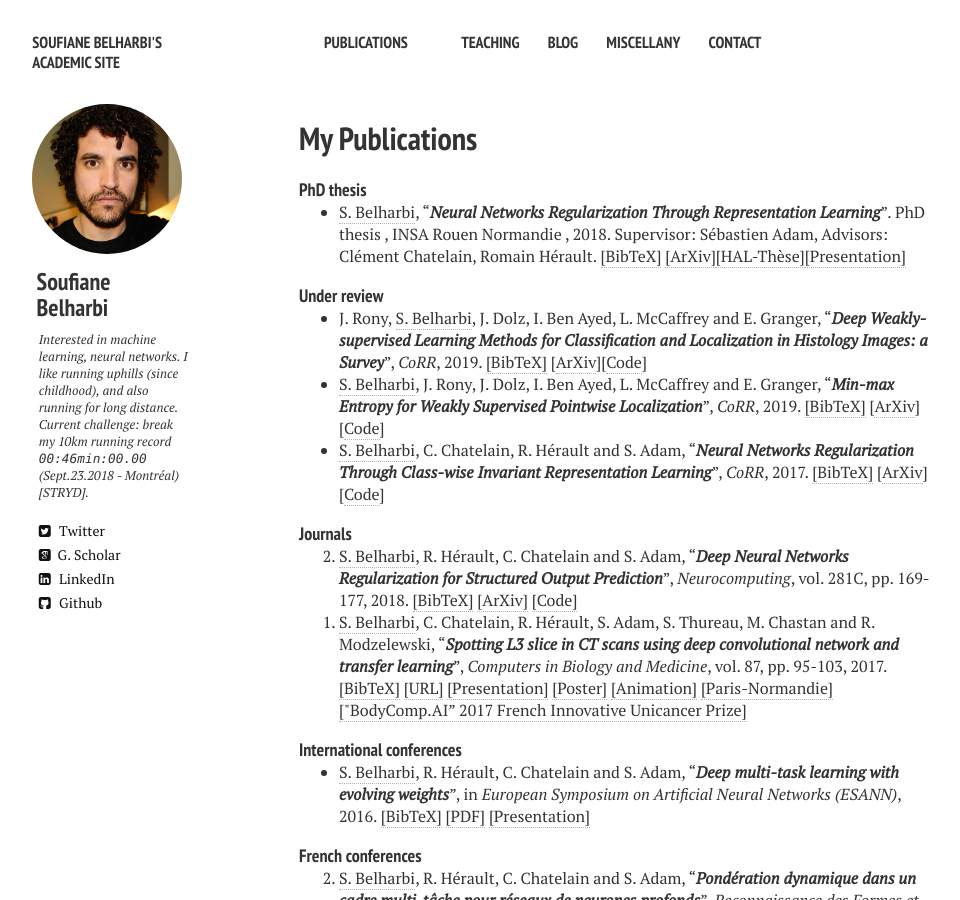
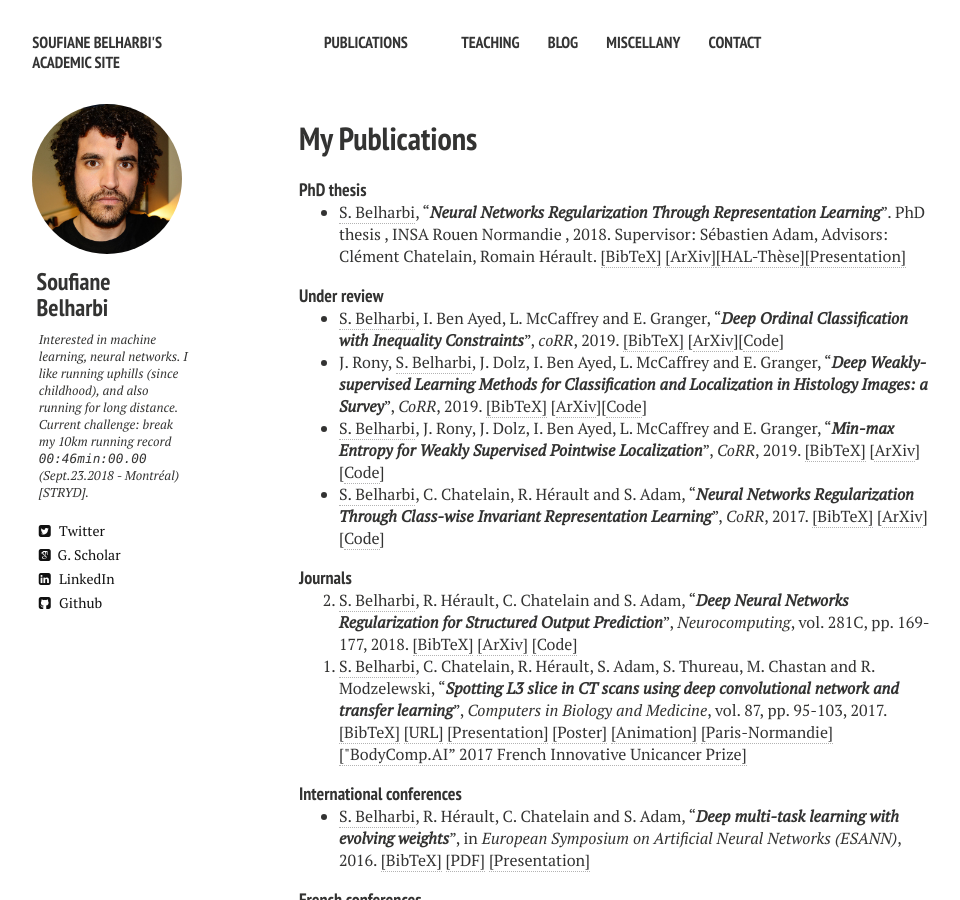
Before and after one commit to sbelharbi/sbelharbi.github.io, a Jekyll site: the page built from publications.md, in a window 1280 px wide and 900 px high. Shown: the whole window, without its empty margins (21-981 px from the left). Built offline with Jekyll 4.4.1, drawn with Linux system fonts in a browser that asks for light colours; nearby versions of some CDN libraries.

Commit message:
add arxiv 1911.10720.

```diff
--- a/_layouts/publications.html
+++ b/_layouts/publications.html
@@ -112,6 +112,26 @@ Supervisor: Sébastien Adam, Advisors: Clément Chatelain, Romain Hérault.
 <h4 style="margin-bottom:0px;padding-top:10px; margin-top:-10px;">Under review</h4>
 <!-- Generated from JabRef by PubList by Truong Nghiem at 07:34 on 2017.10.20. -->
 <ul class="biblist" style="margin-top:-2px;">
+	<!-- Item: belharbi2019unimoconstraints -->
+	<li >
+	<span class="authorme">S. Belharbi</span>, I. Ben Ayed, L. McCaffrey and E. Granger,
+	&ldquo;<b><em>Deep Ordinal Classification with Inequality Constraints</em></b>&rdquo;,
+	<i>coRR</i>, 2019.
+	<a href="javascript:toggleBibtex('belharbi2019unimoconstraints')">[BibTeX]</a>
+	[<a href="https://arxiv.org/abs/1911.10720">ArXiv</a>][<a href="https://github.com/sbelharbi/Deep-Ordinal-Classification-with-Inequality-Constraints">Code</a>]
+
+	<div id="bib_belharbi2019unimoconstraints" class="bibtex noshow">
+	<pre>
+	@article{belharbi2019unimoconstraints,
+	  author = {Belharbi, S. and Ben Ayed, I. and McCaffrey, L. and Granger, E.},
+	  title = {Deep Ordinal Classification with Inequality Constraints},
+	  journal = {coRR},
+	  volume = {abs/1911.10720},
+	  year = {2019}
+	}
+	</pre>
+	</div>
+	</li>
 	<!-- Item: rony2019weak-loc-histo-survey -->
 	<li >
 	J. Rony, <span class="authorme">S. Belharbi</span>, J. Dolz, I. Ben Ayed, L. McCaffrey and E. Granger,
```
Also changed, not shown: bib/bib.bib (+8 -0 lines), bib/tmp.html (+12 -12 lines), index.md (+1 -0 lines), 1 other file.
